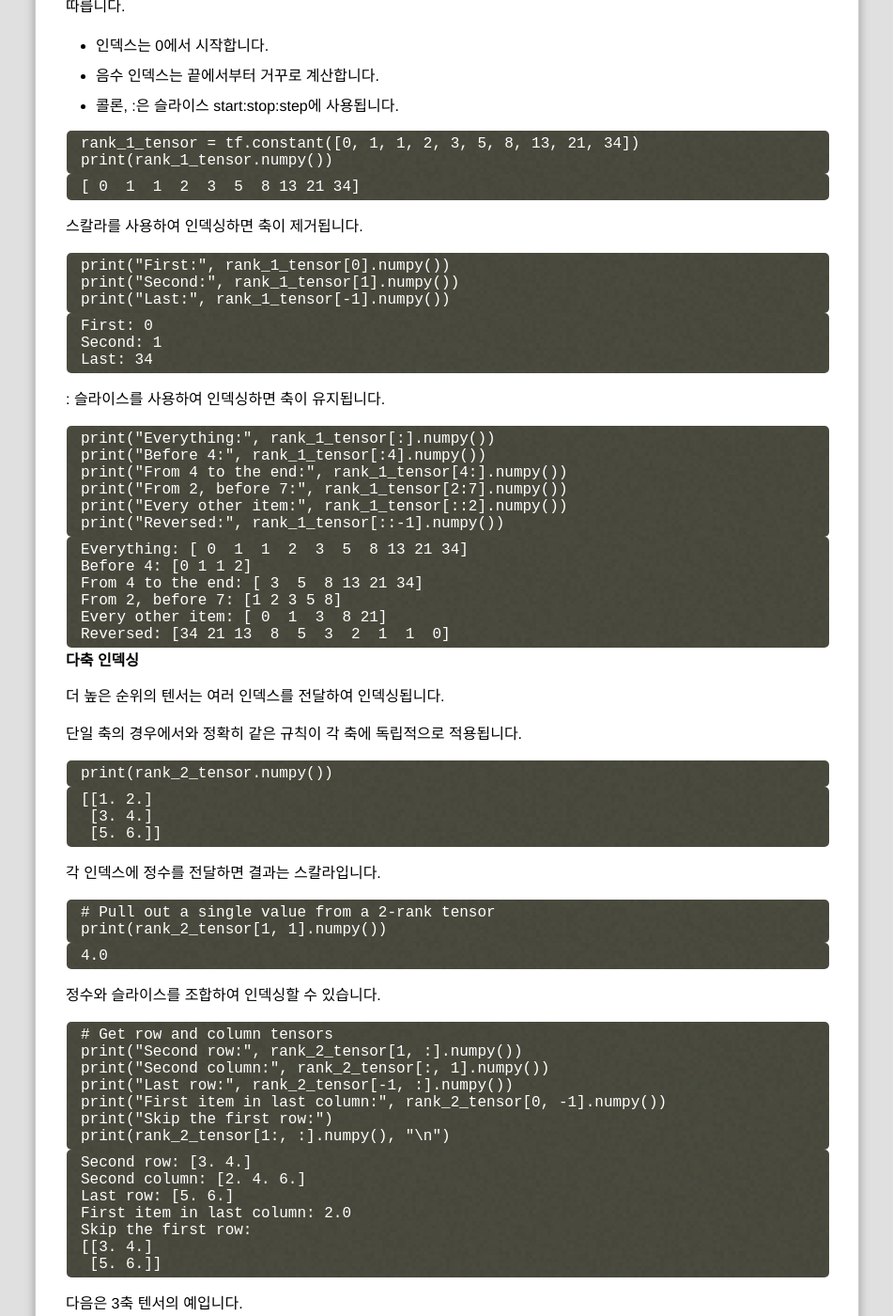
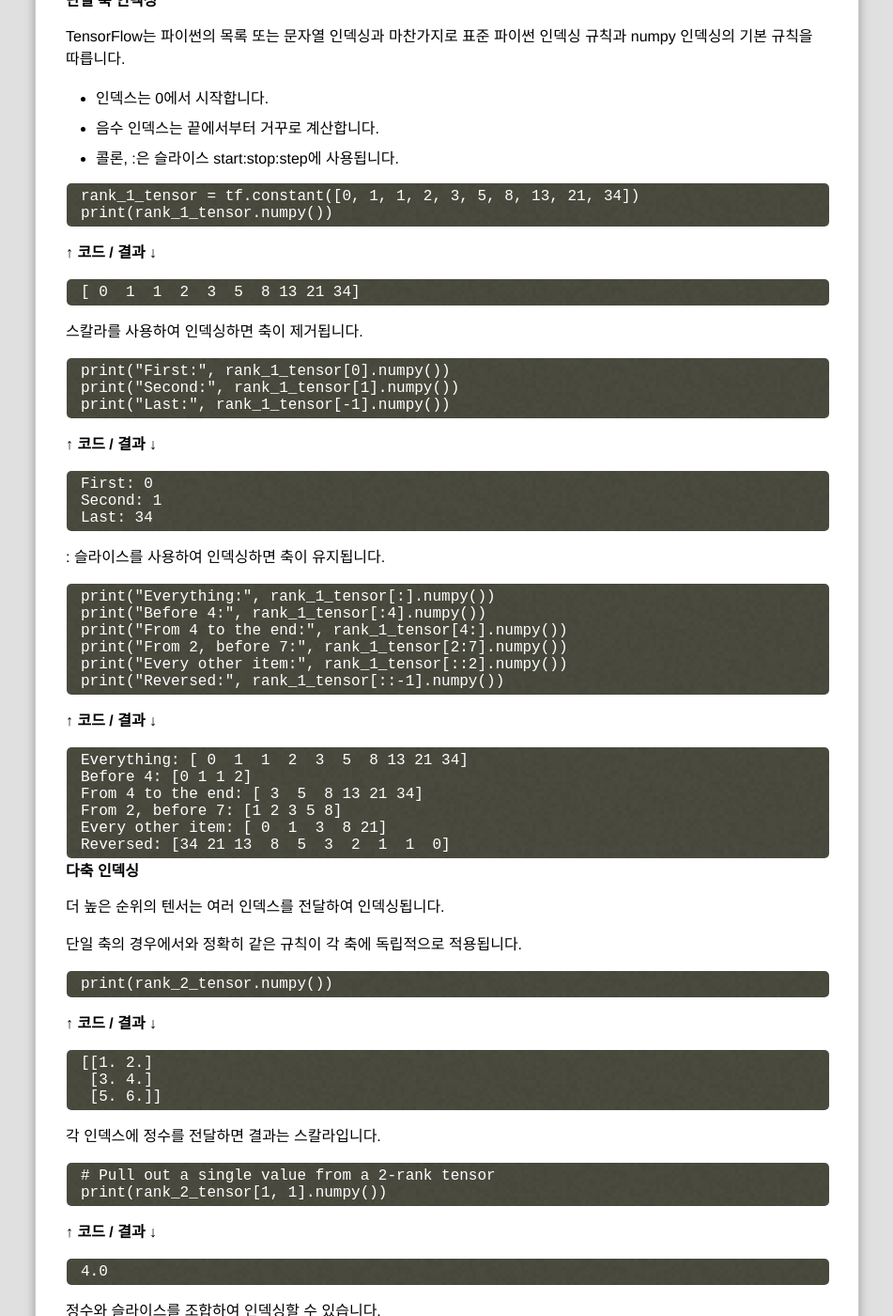
Before and after one commit to unifreak/jekyll-theme-textalic, a Jekyll site: the page built from _posts/2021-10-04-텐서에 대해서.md, in a window 1280 px wide and 1400 px high, scrolled down 4387 px. Shown: the whole window at 94% size, without its empty margins (18-969 px from the left). Built offline with Jekyll 4.4.1, drawn with Linux system fonts in a browser that asks for light colours; comment, search, counter and statistics services are not loaded; some of the changed text lies outside the part shown.

Commit message:
Update 2021-10-04-텐서에 대해서.md

````diff
--- a/_posts/2021-10-04-텐서에 대해서.md
+++ b/_posts/2021-10-04-텐서에 대해서.md
@@ -201,6 +201,7 @@
 rank_4_tensor = tf.zeros([3, 2, 4, 5])
 ```
 
+**↑ 코드 / 결과 ↓**
 ```
 print("Type of every element:", rank_4_tensor.dtype)
 print("Number of dimensions:", rank_4_tensor.ndim)
@@ -224,6 +225,7 @@
 print(rank_1_tensor.numpy())
 ```
 
+**↑ 코드 / 결과 ↓**
 ```
 [ 0  1  1  2  3  5  8 13 21 34]
 ```
@@ -236,6 +238,7 @@
 print("Last:", rank_1_tensor[-1].numpy())
 ```
 
+**↑ 코드 / 결과 ↓**
 ```
 First: 0
 Second: 1
@@ -252,6 +255,7 @@
 print("Reversed:", rank_1_tensor[::-1].numpy())
 ```
 
+**↑ 코드 / 결과 ↓**
 ```
 Everything: [ 0  1  1  2  3  5  8 13 21 34]
 Before 4: [0 1 1 2]
@@ -269,6 +273,7 @@
 print(rank_2_tensor.numpy())
 ```
 
+**↑ 코드 / 결과 ↓**
 ```
 [[1. 2.]
  [3. 4.]
@@ -281,6 +286,7 @@
 print(rank_2_tensor[1, 1].numpy())
 ```
 
+**↑ 코드 / 결과 ↓**
 ```
 4.0
 ```
@@ -296,6 +302,7 @@
 print(rank_2_tensor[1:, :].numpy(), "\n")
 ```
 
+**↑ 코드 / 결과 ↓**
 ```
 Second row: [3. 4.]
 Second column: [2. 4. 6.]
@@ -311,6 +318,7 @@
 print(rank_3_tensor[:, :, 4])
 ```
 
+**↑ 코드 / 결과 ↓**
 ```
 tf.Tensor(
 [[ 4  9]
@@ -326,6 +334,7 @@
 print(var_x.shape)
 ```
 
+**↑ 코드 / 결과 ↓**
 ```
 (3, 1)
 ```
@@ -335,6 +344,7 @@
 print(var_x.shape.as_list())
 ```
 
+**↑ 코드 / 결과 ↓**
 ```
 [3, 1]
 ```
@@ -351,6 +361,7 @@
 print(reshaped.shape)
 ```
 
+**↑ 코드 / 결과 ↓**
 ```
 (3, 1)
 (1, 3)
@@ -362,6 +373,7 @@
 print(rank_3_tensor)
 ```
 
+**↑ 코드 / 결과 ↓**
 ```
 tf.Tensor(
 [[[ 0  1  2  3  4]
@@ -380,6 +392,7 @@
 print(tf.reshape(rank_3_tensor, [-1]))
 ```
 
+**↑ 코드 / 결과 ↓**
 ```
 tf.Tensor(
 [ 0  1  2  3  4  5  6  7  8  9 10 11 12 13 14 15 16 17 18 19 20 21 22 23
@@ -395,6 +408,7 @@
 print(tf.reshape(rank_3_tensor, [3, -1]))
 ```
 
+**↑ 코드 / 결과 ↓**
 ```
 tf.Tensor(
 [[ 0  1  2  3  4]
@@ -430,6 +444,7 @@
   print(f"{type(e).__name__}: {e}")
 ```
 
+**↑ 코드 / 결과 ↓**
 ```
 tf.Tensor(
 [[[ 0  1  2  3  4]
@@ -469,6 +484,7 @@
 print(the_u8_tensor)
 ```
 
+**↑ 코드 / 결과 ↓**
 ```
 tf.Tensor([2 3 4], shape=(3,), dtype=uint8)
 ```
@@ -488,6 +504,7 @@
 print(x * z)
 ```
 
+**↑ 코드 / 결과 ↓**
 ```
 tf.Tensor([2 4 6], shape=(3,), dtype=int32)
 tf.Tensor([2 4 6], shape=(3,), dtype=int32)
@@ -507,6 +524,7 @@
 print(tf.multiply(x, y))
 ```
 
+**↑ 코드 / 결과 ↓**
 ```
 tf.Tensor(
 [[1]
@@ -535,6 +553,7 @@
 print(x_stretch * y_stretch)  # Again, operator overloading
 ```
 
+**↑ 코드 / 결과 ↓**
 ```
 tf.Tensor(
 [[ 1  2  3  4]
@@ -550,6 +569,7 @@
 print(tf.broadcast_to(tf.constant([1, 2, 3]), [3, 3]))
 ```
 
+**↑ 코드 / 결과 ↓**
 ```
 tf.Tensor(
 [[1 2 3]
@@ -588,6 +608,7 @@
   print(f"{type(e).__name__}: {e}")
 ```
 
+**↑ 코드 / 결과 ↓**
 ```
 ValueError: Can't convert non-rectangular Python sequence to Tensor.
 ```
@@ -599,6 +620,7 @@
 print(ragged_tensor)
 ```
 
+**↑ 코드 / 결과 ↓**
 ```
 tf.RaggedTensor [[0, 1, 2, 3], [4, 5], [6, 7, 8], [9]]
 ```
@@ -607,6 +629,7 @@
 print(ragged_tensor.shape)
 ```
 
+**↑ 코드 / 결과 ↓**
 ```
 (4, None)
 ```
@@ -624,6 +647,7 @@
 print(scalar_string_tensor)
 ```
 
+**↑ 코드 / 결과 ↓**
 ```
 tf.Tensor(b'Gray wolf', shape=(), dtype=string)
 ```
@@ -639,6 +663,7 @@
 print(tensor_of_strings)
 ```
 
+**↑ 코드 / 결과 ↓**
 ```
 tf.Tensor([b'Gray wolf' b'Quick brown fox' b'Lazy dog'], shape=(3,), dtype=string)
 ```
@@ -652,6 +677,7 @@
 print(tf.strings.split(scalar_string_tensor, sep=" "))
 ```
 
+**↑ 코드 / 결과 ↓**
 ```
 tf.Tensor([b'Gray' b'wolf'], shape=(2,), dtype=string)
 ```
@@ -662,6 +688,7 @@
 print(tf.strings.split(tensor_of_strings))
 ```
 
+**↑ 코드 / 결과 ↓**
 ```
 tf.RaggedTensor [[b'Gray', b'wolf'], [b'Quick', b'brown', b'fox'], [b'Lazy', b'dog']]
 ```
@@ -671,6 +698,7 @@
 print(tf.strings.to_number(tf.strings.split(text, " ")))
 ```
 
+**↑ 코드 / 결과 ↓**
 ```
 tf.Tensor([  1.  10. 100.], shape=(3,), dtype=float32)
 ```
@@ -683,6 +711,7 @@
 print("Bytes:", byte_ints)
 ```
 
+**↑ 코드 / 결과 ↓**
 ```
 Byte strings: tf.Tensor([b'D' b'u' b'c' b'k'], shape=(4,), dtype=string)
 Bytes: tf.Tensor([ 68 117  99 107], shape=(4,), dtype=uint8)
@@ -699,6 +728,7 @@
 print("\nUnicode values:", unicode_values)
 ```
 
+**↑ 코드 / 결과 ↓**
 ```
 Unicode bytes: tf.Tensor(b'\xe3\x82\xa2\xe3\x83\x92\xe3\x83\xab \xf0\x9f\xa6\x86', shape=(), dtype=string)
 
@@ -722,6 +752,7 @@
 print(tf.sparse.to_dense(sparse_tensor))
 ```
 
+**↑ 코드 / 결과 ↓**
 ```
 SparseTensor(indices=tf.Tensor(
 [[0 0]
````
